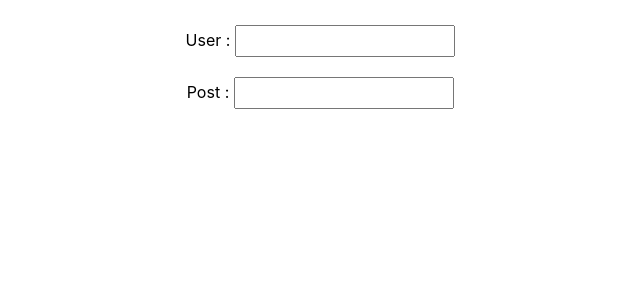
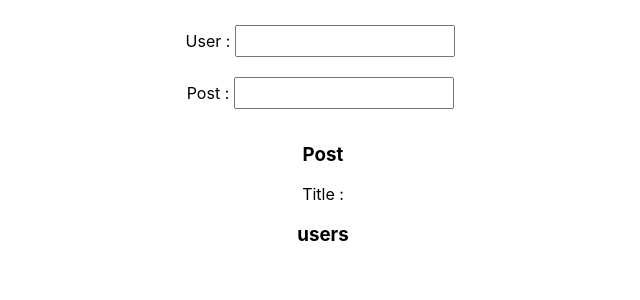
Before and after one commit to vdvinod/small-projects, a React (Create React App) app in the folder multi-select-dropdown/: page / in a window 1280 px wide. Shown: the top 300 px of the page, without its empty margins (317-957 px from the left). Built offline with nearby package versions, Linux system fonts and the light colour scheme.

Commit message:
multislect complete

```diff
--- a/multi-select-dropdown/src/App.css
+++ b/multi-select-dropdown/src/App.css
@@ -22,6 +22,7 @@
 .input-control {
   width: 100%;
   height: 32px;
+  font-size:15px;
   box-sizing: border-box;
 }
 
@@ -93,5 +94,6 @@ ul li:hover {
     background: transparent;
     color: #ff6262;
     font-size: 16px;
+    cursor: pointer;
     font-weight: bolder;
 }
--- a/multi-select-dropdown/src/App.js
+++ b/multi-select-dropdown/src/App.js
@@ -16,17 +16,30 @@ class App extends React.PureComponent {
 
   }
 
-  selectHandler= (val, test) => {
+  selectHandler= (val, type) => {
 
     this.setState({
-        user: val
+        [type]: val
     });
   }
 
   removeHandler = () => {
     this.setState({
-        user: {}
+        post: {}
     });
+  }
+
+  removeChoiceHandler = (index) => {
+    console.log("sd",this.props.value)
+        let i= this.state.user.findIndex((val)=>{
+
+            return val.id === index;
+        });
+       const users = [...this.state.user];
+       users.splice(i,1);
+       this.setState({
+         user: users
+       })
   }
 
   loadUserList = ()=> {
@@ -74,17 +87,26 @@ class App extends React.PureComponent {
       <div>
        <span>User :</span>
         <span>
-          <NewSelect  choices={this.state.userList} multiple value={this.state.user} on_remove={this.removeHandler} on_select={(event)=>this.selectHandler(event,'hi')} clickHandler={this.loadUserList} bindValueProperty="name"/>
+          <NewSelect  choices={this.state.userList} multiple value={this.state.user} removeChoice={this.removeChoiceHandler} on_select={(val)=>this.selectHandler(val,'user')} clickHandler={this.loadUserList} bindValueProperty="name"/>
         </span>
       </div>
       <div>
        <span>Post :</span>
         <span>
-          <NewSelect  choices={this.state.postList} value={this.state.post} on_remove={this.removeHandler} on_select={this.selectHandler} clickHandler={this.loadPostList} bindValueProperty="title"/>
+          <NewSelect  choices={this.state.postList}  value={this.state.post} on_remove={this.removeHandler} on_select={(val)=>this.selectHandler(val,'post')} clickHandler={this.loadPostList} bindValueProperty="title"/>
         </span>
       </div>
       <div>
-        {this.state.user.name}
+        <h3>Post</h3>
+        Title : {this.state.post.title}
+      </div>
+      <div>
+        <h3>users</h3>
+        <div>
+        {this.state.user.map((val)=>{
+          return <div>name: {val.name}</div>
+        })}
+        </div>
       </div>
     </div>
   );
--- a/multi-select-dropdown/src/new-select/new-select-matc-multiple.js
+++ b/multi-select-dropdown/src/new-select/new-select-matc-multiple.js
@@ -1,6 +1,12 @@
 import React from "react";
 
-const newSelectMatchMultiple = ({clickHandler, showHideHandler, value, inputChangeHandler, removeSelectedValue, bindValueProperty}) => {
+const newSelectMatchMultiple = ({clickHandler,
+    showHideHandler,
+    value,
+    inputChangeHandler,
+    removeSelectedValue,
+    bindValueProperty,
+    removeSelectedChoice}) => {
     if(!value){
         value = "";
     }
@@ -9,7 +15,7 @@ const newSelectMatchMultiple = ({clickHandler, showHideHandler, value, inputChan
         <div>
             <div className="multi-select">
             {value.length ? value.map((val, key)=>{
-               return (<span key={key}>{val[bindValueProperty]}<span>x</span></span>
+               return (<span key={key}>{val[bindValueProperty]}<span onClick={()=>removeSelectedChoice(val.id)}>x</span></span>
                        )
             }) : null}
             </div>
--- a/multi-select-dropdown/src/new-select/new-select.js
+++ b/multi-select-dropdown/src/new-select/new-select.js
@@ -15,6 +15,7 @@ class NewSelect extends React.Component {
             });
         },100);
     }
+
 
     selectHandler = (val) => {
         if(!this.props.multiple){
@@ -38,8 +39,10 @@ class NewSelect extends React.Component {
                     showHideHandler={this.showHideList}
                     value={this.props.value}
                     bindValueProperty={this.props.bindValueProperty}
-                    removeSelectedValue={this.props.on_remove}
-                    inputChangeHandler={this.inputChangeHandler}/>
+                    removeSelectedChoice={this.props.removeChoice}
+                    inputChangeHandler={this.inputChangeHandler}
+
+                    />
                     :<NewSelectMatch
                     clickHandler={this.props.clickHandler}
                     showHideHandler={this.showHideList}
```
